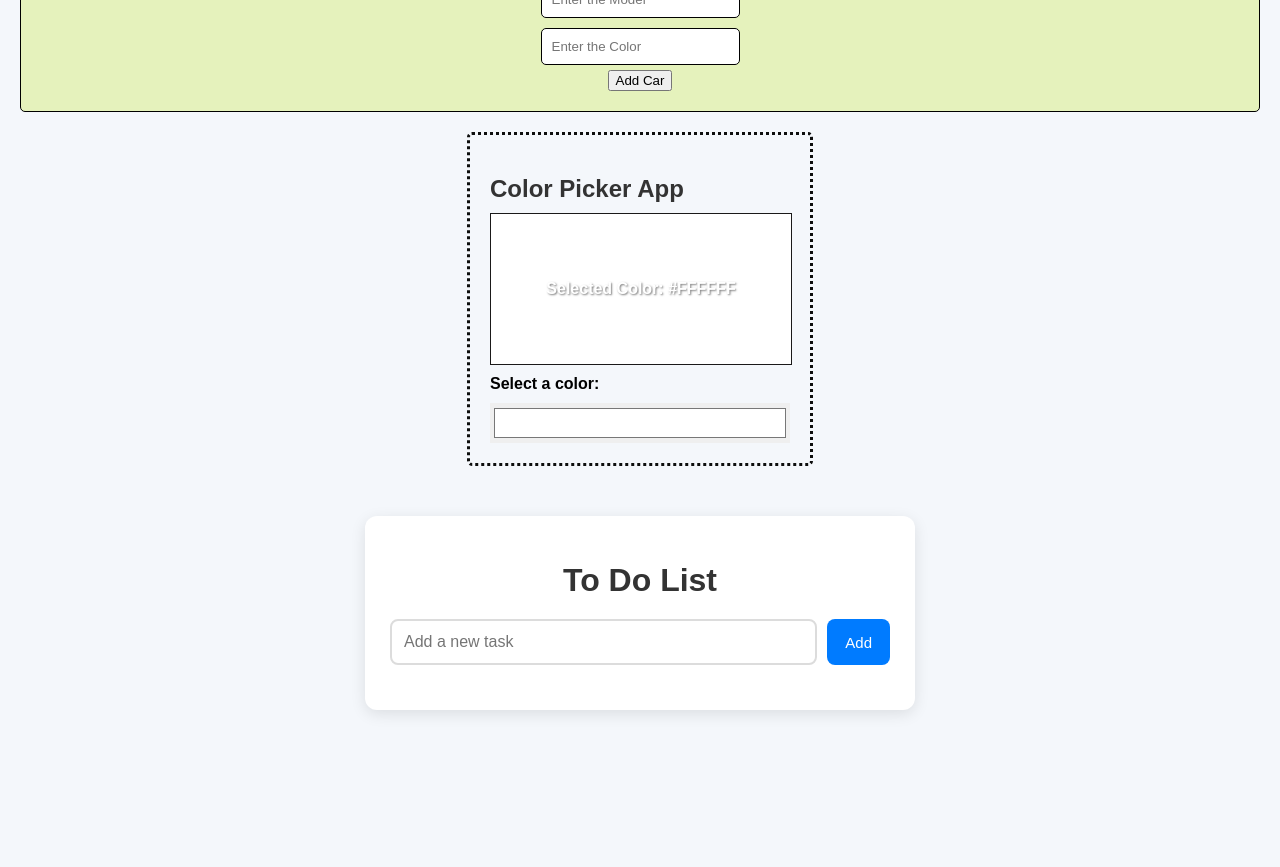
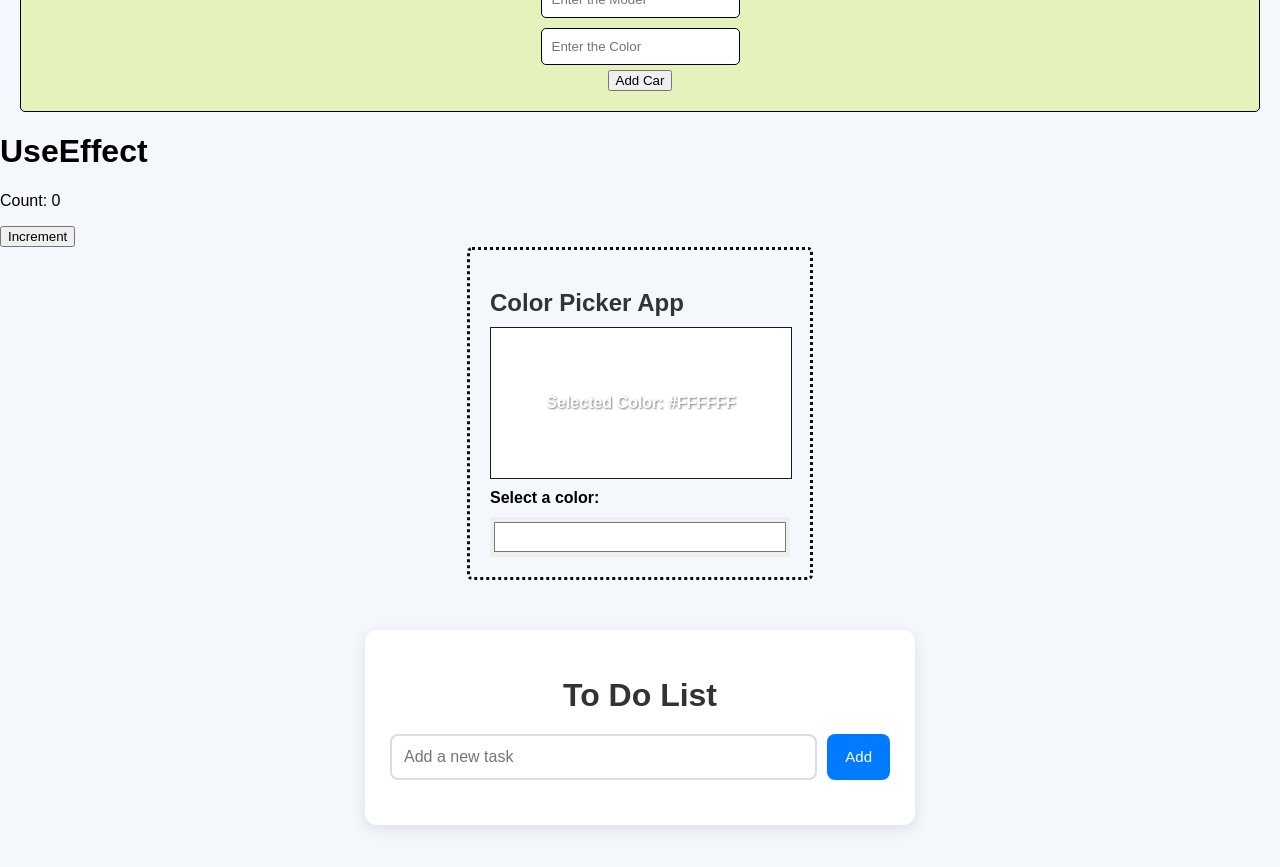
Before and after one commit to gowrivenneti/React-Learning, a React (Vite) app: page / in a window 1280 px wide. Shown: the part 4260-5127 px from the top of the page. Before the commit the page ends 5020 px from the top, so only its background shows below. Built offline with nearby package versions, Linux system fonts and the light colour scheme.

Commit message:
Basic UseEffect Example is added

```diff
--- a/src/App2.jsx
+++ b/src/App2.jsx
@@ -7,6 +7,7 @@ import UpdaterFunction from './UpdaterFunction.jsx'
 import UpdateObjects from './UpdateObjects.jsx'
 import UpdateArray from './UpdateArray.jsx'
 import UpdateObjInArr from './UpdateObjInArr.jsx'
+import UseEffect from './UseEffect.jsx'
 function App2() {
     return (
         <div>
@@ -19,6 +20,7 @@ function App2() {
             <UpdateObjects />
             <UpdateArray />
             <UpdateObjInArr />
+            <UseEffect />
         </div>
     )
 }
--- /dev/null
+++ b/src/UseEffect.jsx
@@ -0,0 +1,19 @@
+import {useEffect,useState} from 'react';
+function UseEffect(){
+    const [count, setCount] = useState(0);
+    useEffect(() => {
+        console.log('Count has changed:', count);
+        document.title = `Count: ${count}`;
+    }, [count]);
+    const addCount=()=>{
+        setCount(count + 1);
+    }
+    return(
+        <div>
+            <h1>UseEffect</h1>
+            <p>Count: {count}</p>
+            <button onClick={addCount}>Increment</button>
+        </div>
+    )
+}
+export default UseEffect;
```
